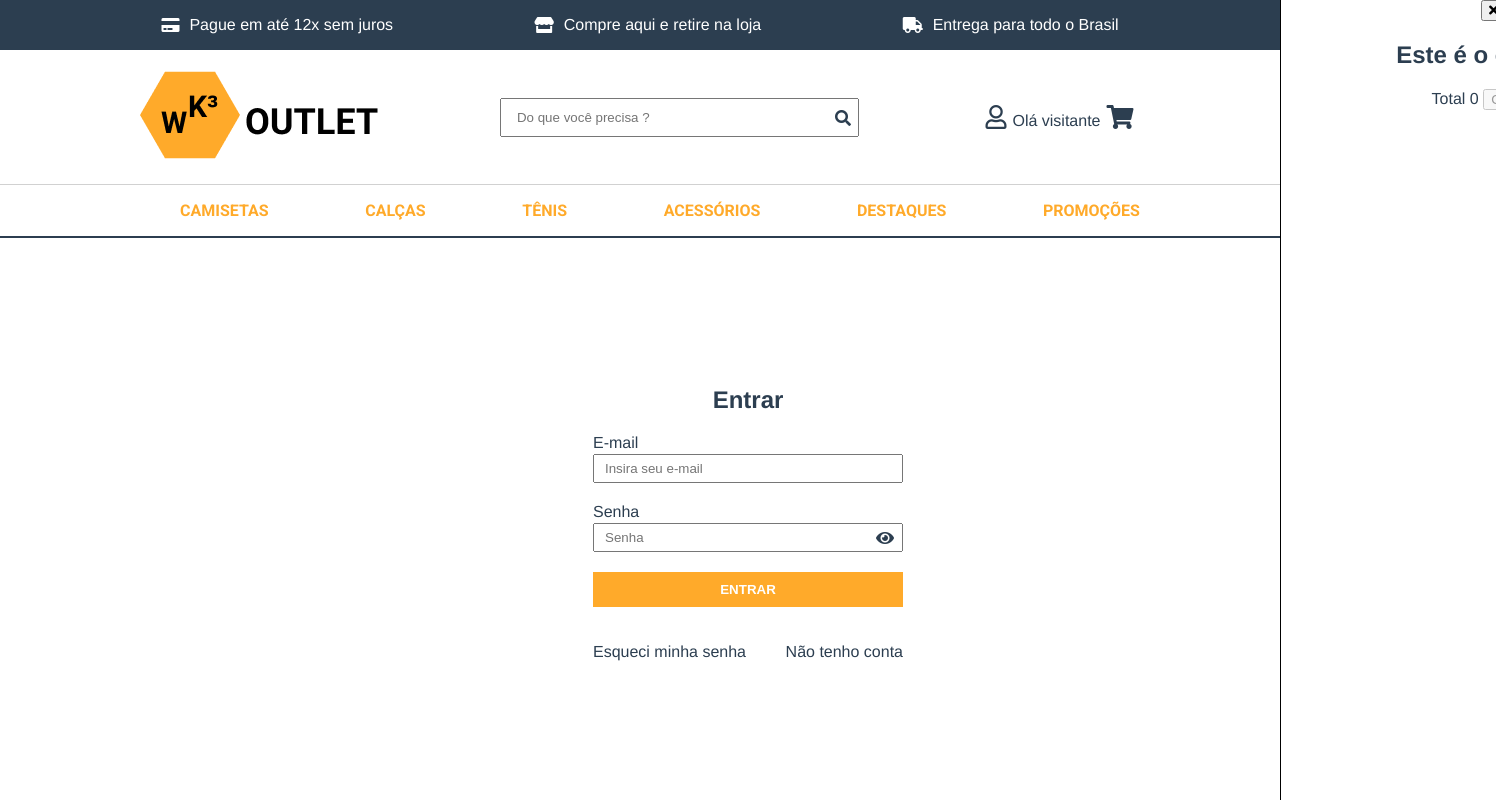
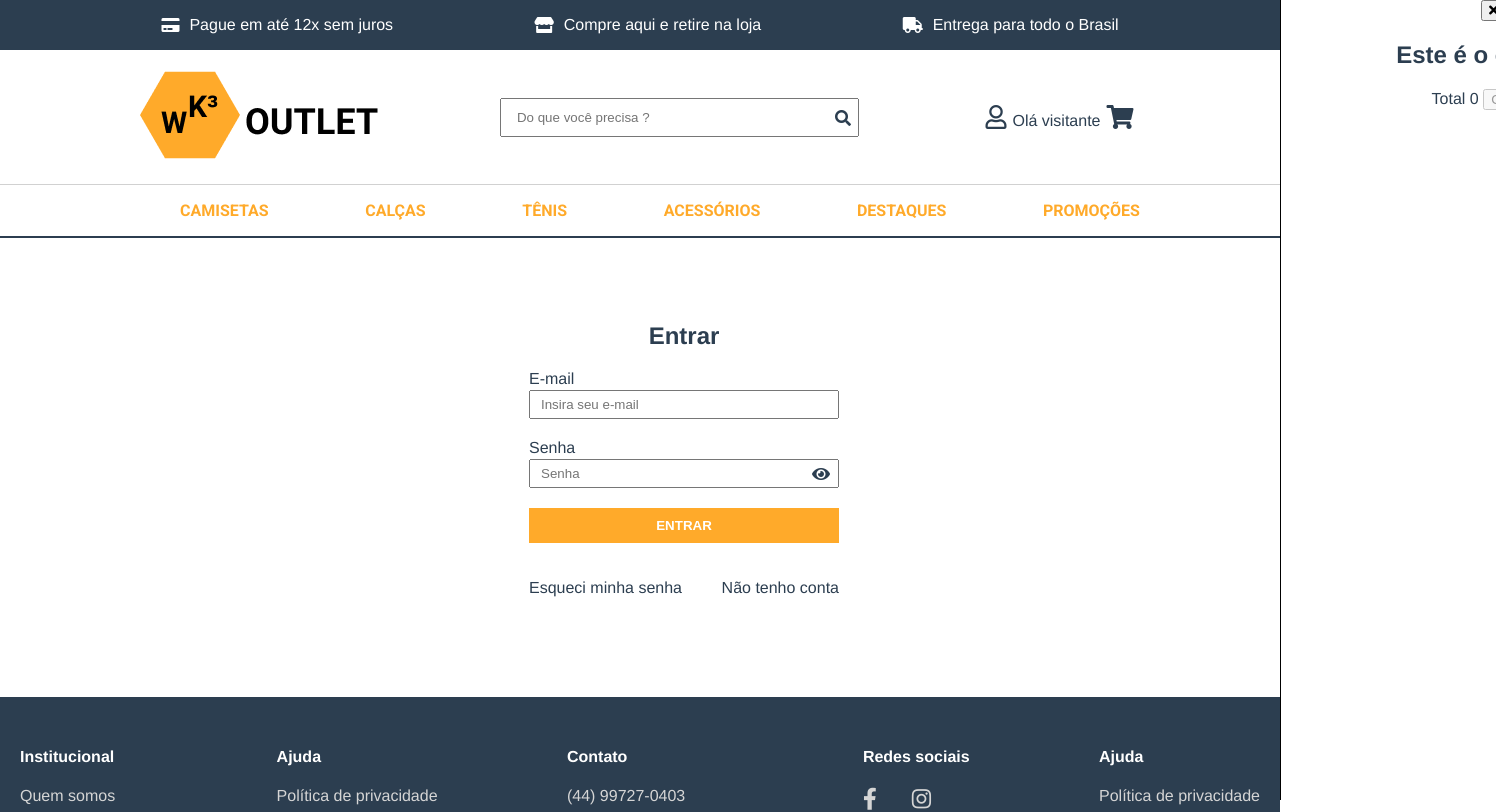
Before and after one commit to italo91206/wk3outlet-storefront, a Vue app: page /entrar in a window 1280 px wide. Shown: the top 812 px of the page, 1496 px wide, since content can reach past the window. Built offline with nearby package versions, Linux system fonts and the light colour scheme; what vue-toast-notification would draw is missing.

Commit message:
some fixes

```diff
--- a/src/pages/EntrarPage.vue
+++ b/src/pages/EntrarPage.vue
@@ -285,7 +285,7 @@ export default {
 }
 
 #entrar-page .entrar-page--login {
-  padding: 10vw;
+  padding: 5vw;
 }
 
 .form-group--radio input {
--- a/src/pages/ProductPage.vue
+++ b/src/pages/ProductPage.vue
@@ -142,7 +142,7 @@ export default {
     },
     hasStock(activeSku){
       console.log("activeSKu", activeSku)
-      if(activeSku == this.produto.produto_id){
+      if(activeSku == this.produto.sku){
         this.sku_has_stock = this.produto.estoque == 0 ? false : true
       }
       else{
```
Also changed, not shown: 1 other file (tests, documents, lock files or other folders).
